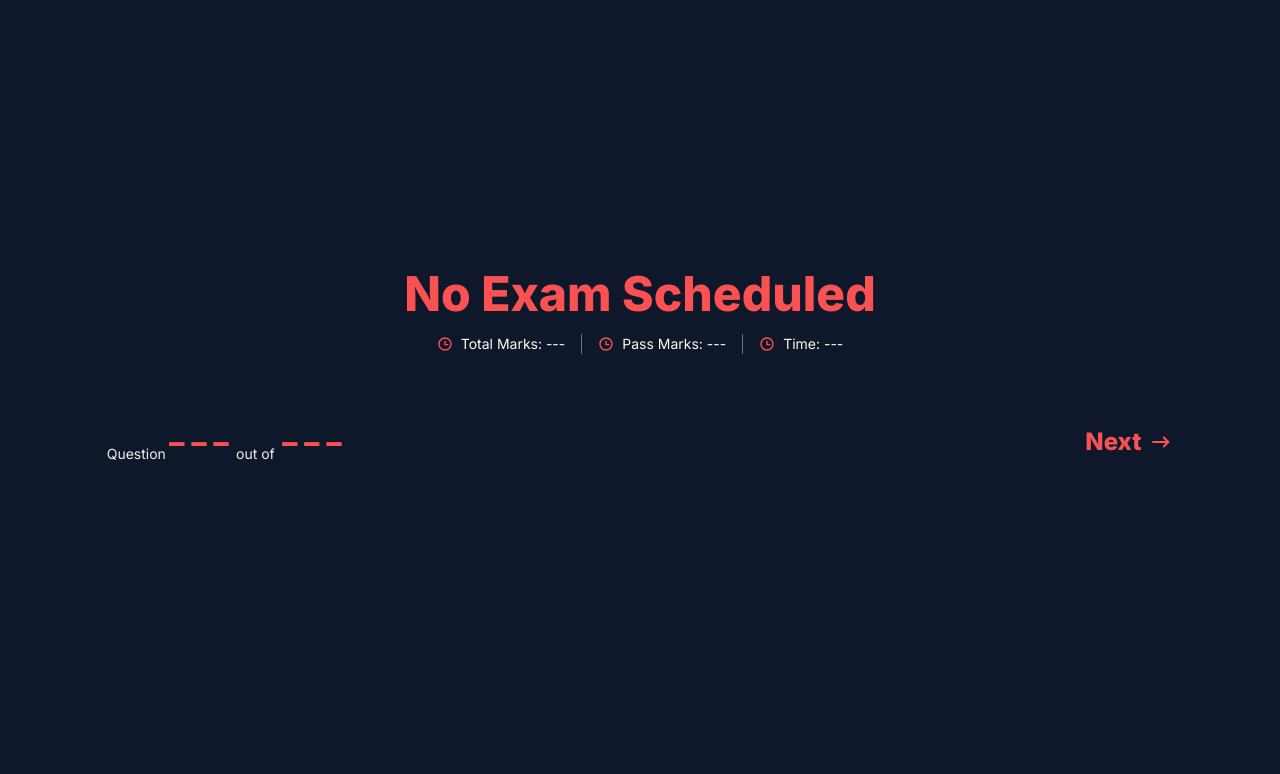
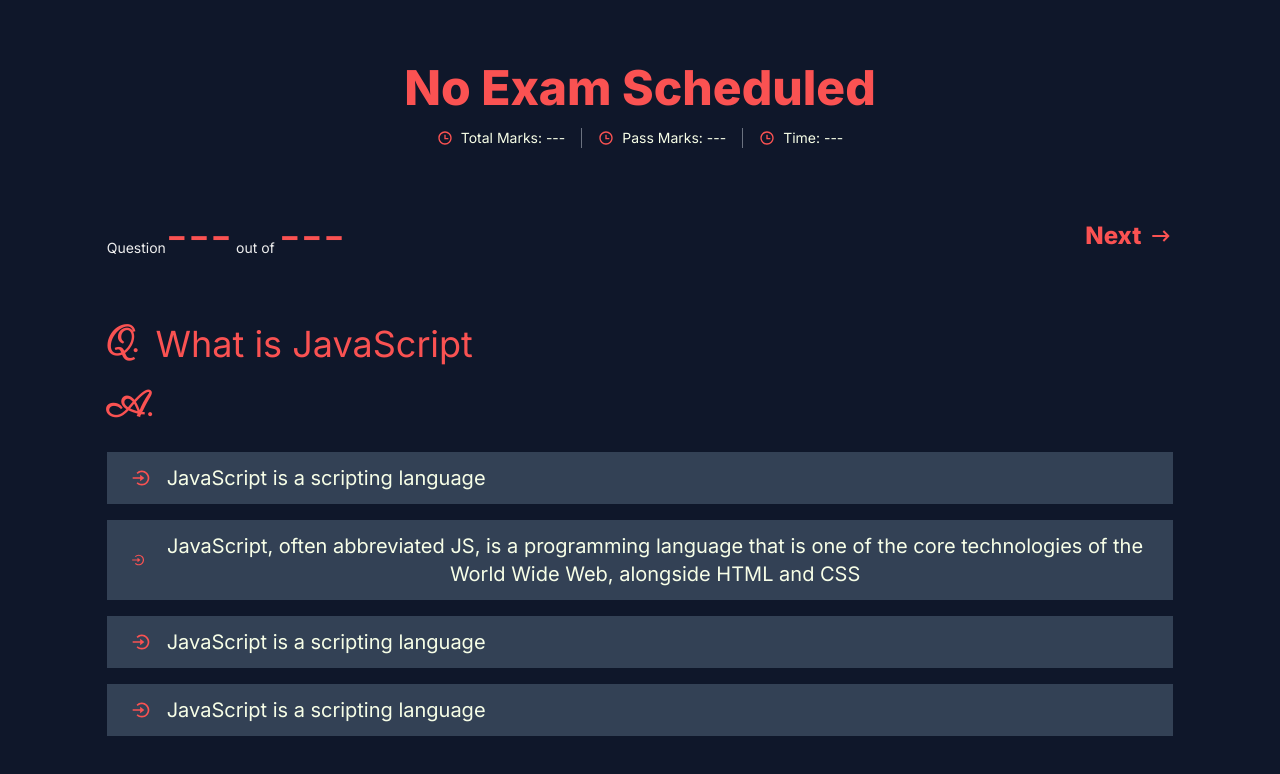
Before and after one commit to asmsaiff/react-quiz-app, a React (Create React App) app: page / in a window 1280 px wide. Shown: the top 774 px of the page. Built offline with nearby package versions, Linux system fonts and the light colour scheme.

Commit message:
design question component

```diff
--- a/src/assets/css/custom.css
+++ b/src/assets/css/custom.css
@@ -1,6 +1,7 @@
 :root {
     --color-primary: #FA5252;
     --color-secondary: #EEEEEE;
+    --third-color: #334155;
     --inter: 'Inter', sans-serif;
     --paris: 'Parisienne', cursive;
 }
@@ -27,6 +28,9 @@ body {
 .bg-secondary {
     background-color: var(--color-secondary);
 }
+.bg-third {
+    background-color: var(--third-color);
+}
 .border-bottom {
     border-bottom: 1px solid transparent;
 }
--- a/src/components/App.jsx
+++ b/src/components/App.jsx
@@ -3,6 +3,7 @@ import '../assets/css/tailwind.css'
 import "../assets/css/custom.css";
 import Header from './Header';
 import QuestionNav from './QuestionNav';
+import Question from './Question';
 
 export class App extends Component {
     render() {
@@ -11,7 +12,8 @@ export class App extends Component {
 				<section className='min-h-screen text-lime-50 bg-slate-900 flex items-center'>
 					<div className='md:w-10/12 mx-auto'>
                         <Header />
-                        <QuestionNav />
+						<QuestionNav />
+						<Question />
 					</div>
 				</section>
 			</>
--- /dev/null
+++ b/src/components/Question.jsx
@@ -0,0 +1,42 @@
+import React, { Component } from 'react';
+import { BiLogInCircle } from 'react-icons/bi'
+
+export class Question extends Component {
+    render() {
+        return (
+			<>
+				<section className='space-y-6'>
+					<div className='flex text-4xl text-primary space-x-4'>
+						<span className=' paris font-bold'>Q.</span>
+						<span>What is JavaScript</span>
+					</div>
+					<div className='flex text-4xl text-primary space-x-4'>
+						<span className=' paris font-bold'>A.</span>
+						<span></span>
+					</div>
+
+					<div className='flex flex-col space-y-4'>
+						<button className='flex bg-third items-center gap-4 py-3 px-6 text-xl'>
+							<BiLogInCircle className="text-primary"/>
+							<span>JavaScript is a scripting language</span>
+						</button>
+						<button className='flex bg-third items-center gap-4 py-3 px-6 text-xl'>
+							<BiLogInCircle className="text-primary"/>
+							<span>JavaScript, often abbreviated JS, is a programming language that is one of the core technologies of the World Wide Web, alongside HTML and CSS</span>
+						</button>
+						<button className='flex bg-third items-center gap-4 py-3 px-6 text-xl'>
+							<BiLogInCircle className="text-primary"/>
+							<span>JavaScript is a scripting language</span>
+						</button>
+						<button className='flex bg-third items-center gap-4 py-3 px-6 text-xl'>
+							<BiLogInCircle className="text-primary"/>
+							<span>JavaScript is a scripting language</span>
+						</button>
+					</div>
+				</section>
+			</>
+		);
+    }
+}
+
+export default Question;
```
Also changed, not shown: 1 other file (tests, documents, lock files or other folders).
